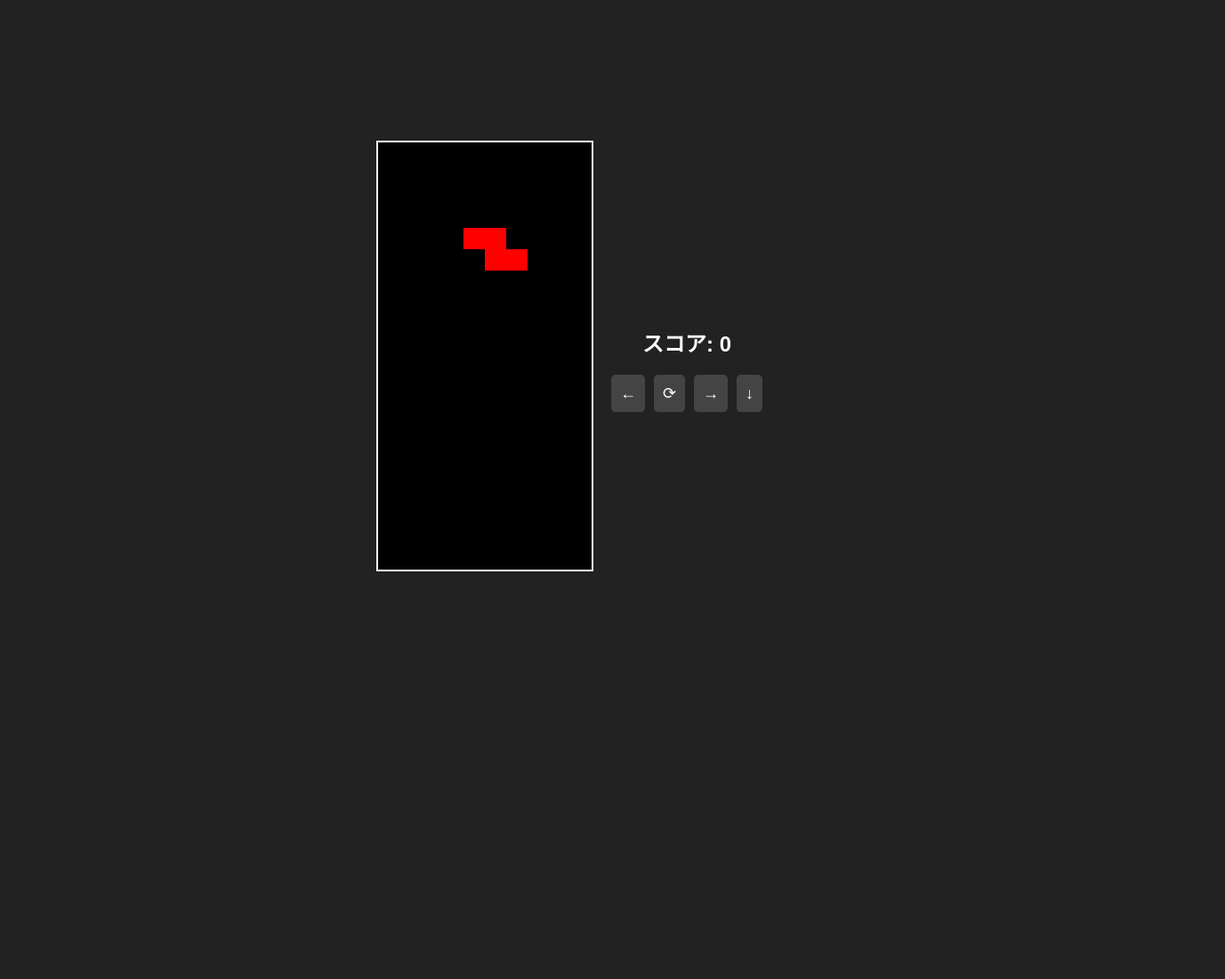
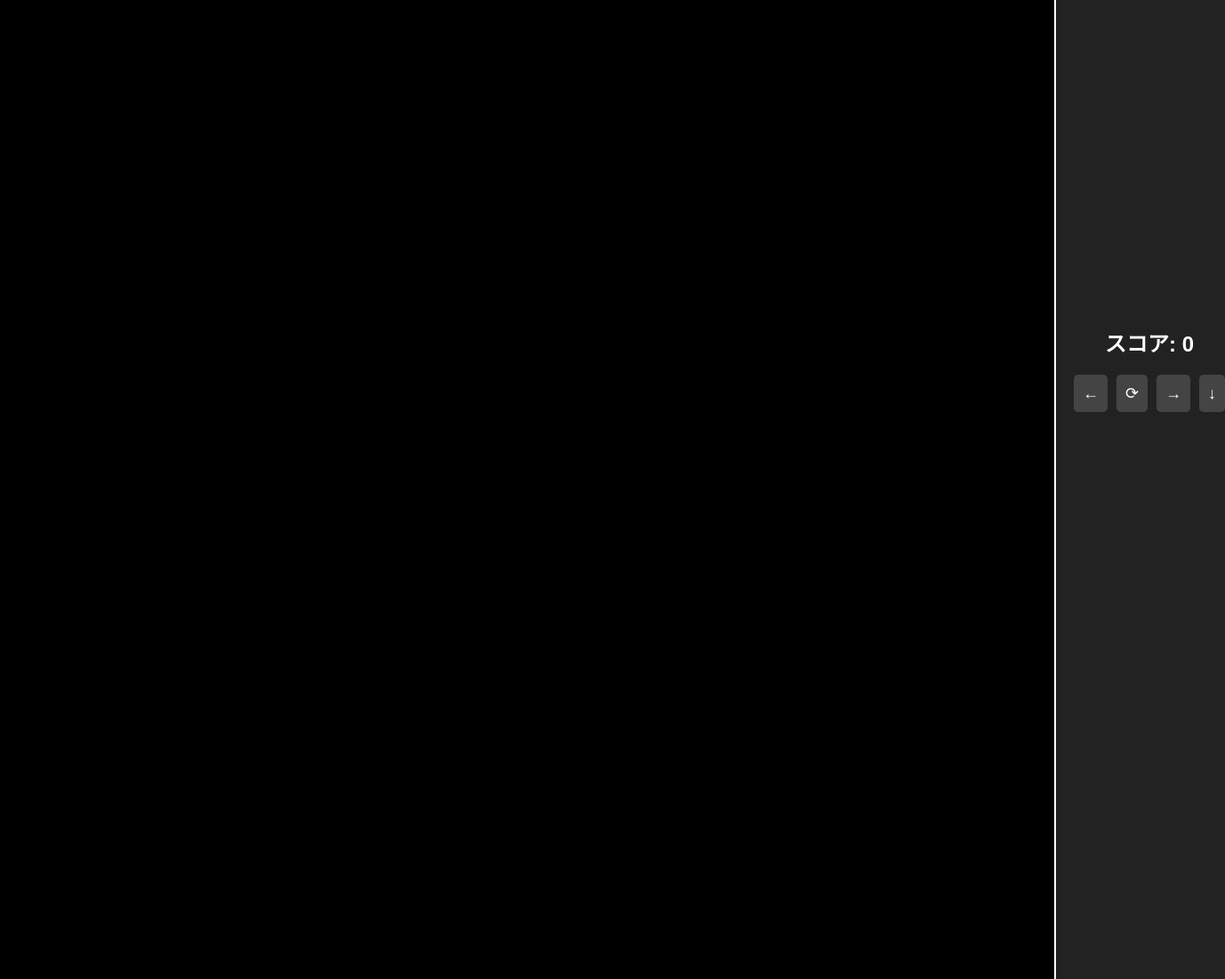
Before and after one commit to myurururu/testgame, a plain HTML site: page index.html in a window 1280 px wide. Shown: the top 1100 px of the page at 89% size, 1377 px wide, since content can reach past the window. Before the commit the page ends 800 px from the top, so only its background shows below. Drawn offline with Linux system fonts and the light colour scheme.

Commit message:
Add files via upload

```diff
--- a/game.js
+++ b/game.js
@@ -210,3 +210,19 @@ document.addEventListener('touchend', function (event) {
   }
   lastTouchEnd = now;
 }, false);
+
+function resizeCanvas() {
+    const blockSize = Math.floor(window.innerWidth / COLUMNS); // 1マスのサイズ
+    const height = blockSize * ROWS;
+    const width = blockSize * COLUMNS;
+
+    canvas.width = width;
+    canvas.height = height;
+    context.setTransform(1, 0, 0, 1, 0, 0); // スケーリング前にリセット
+    context.scale(blockSize, blockSize);
+    draw(); // 再描画
+  }
+
+  // 初回とウィンドウサイズ変更時に実行
+  resizeCanvas();
+  window.addEventListener('resize', resizeCanvas);
--- a/style.css
+++ b/style.css
@@ -19,6 +19,7 @@ body {
   canvas {
     background: black;
     border: 2px solid white;
+    touch-action: none;
   }
 
   #info {
```
